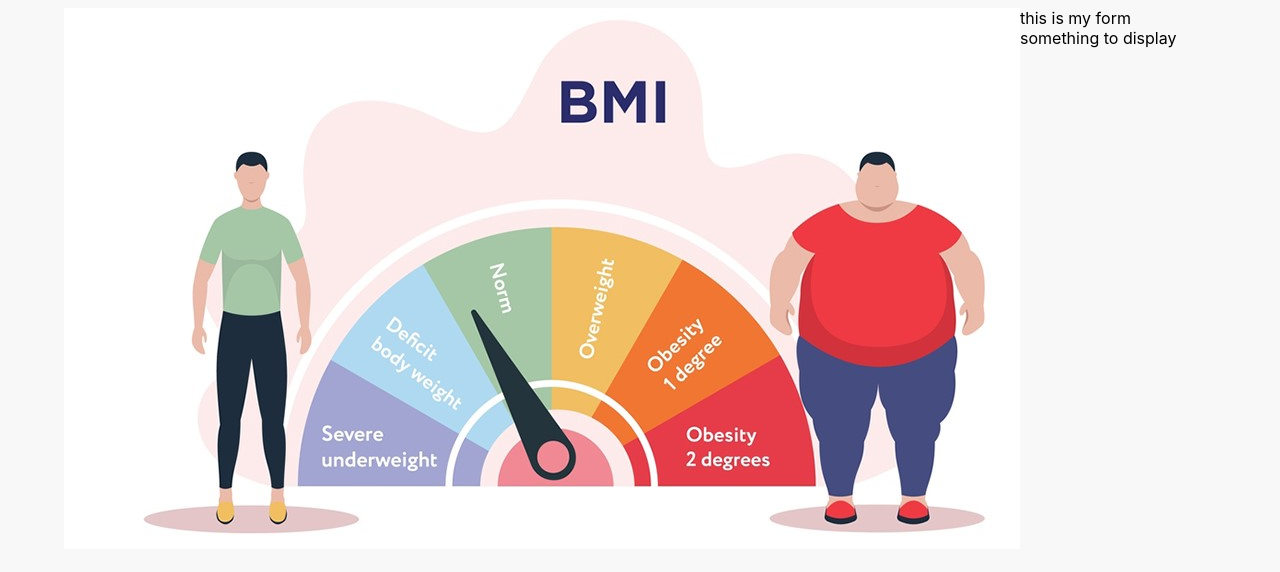
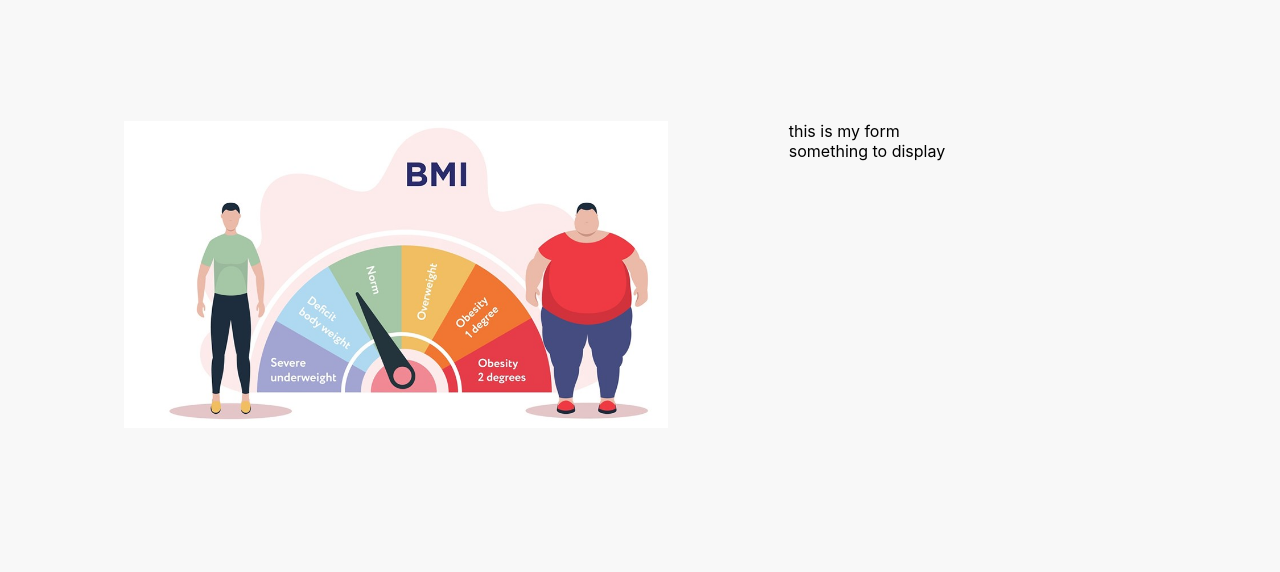
Before and after one commit to KwesiSai/weighvy-app, a React (Create React App) app: page /bmi in a window 1280 px wide. Shown: the top 572 px of the page. Built offline with nearby package versions, Linux system fonts and the light colour scheme; the HTML template or start-up script is replaced by a standard one.

Commit message:
Update feature/bmi: edit display

```diff
--- a/src/components/BMI.tsx
+++ b/src/components/BMI.tsx
@@ -4,14 +4,22 @@ import styled from "styled-components";
 
 const MainContainer = styled.div`
     display:grid;
-    grid-template-columns: 1fr 2fr;
+    grid-template-columns: 1fr 1fr;
+    margin-top: 10%;
 `
 const LogoSection = styled.section`
     display: flex;
     flex-direction: column;
+    padding: 0 0 0 10%;
+    margin-left: 0;
+
+    img{
+        height: auto;
+        width: 100%;
+    }
 `
 const CalculateSection = styled.section`
-
+    margin-left: 20%;
 `
 const DisplayContainer = styled.div`
 
--- a/src/components/Home.tsx
+++ b/src/components/Home.tsx
@@ -79,7 +79,7 @@ const Home: React.FC = () => {
                         <p>Be informed of trendy updates</p>
                     </div>
                 </Navbutton>
-                <Navbutton to="/bmi" as >
+                <Navbutton to="/bmi">
                     <div class="content">
                         <img src={BMI} alt="bmi"/>
                         <p>Know your Body Mass Index</p>
```
